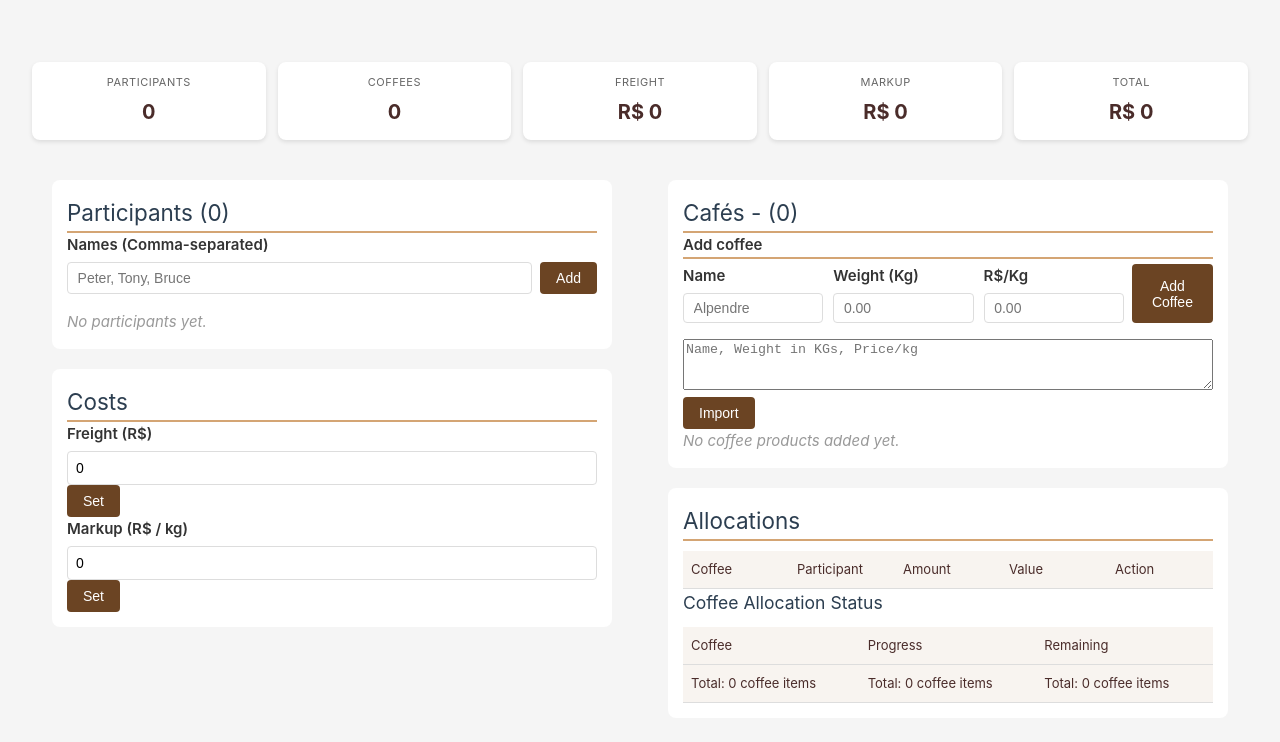
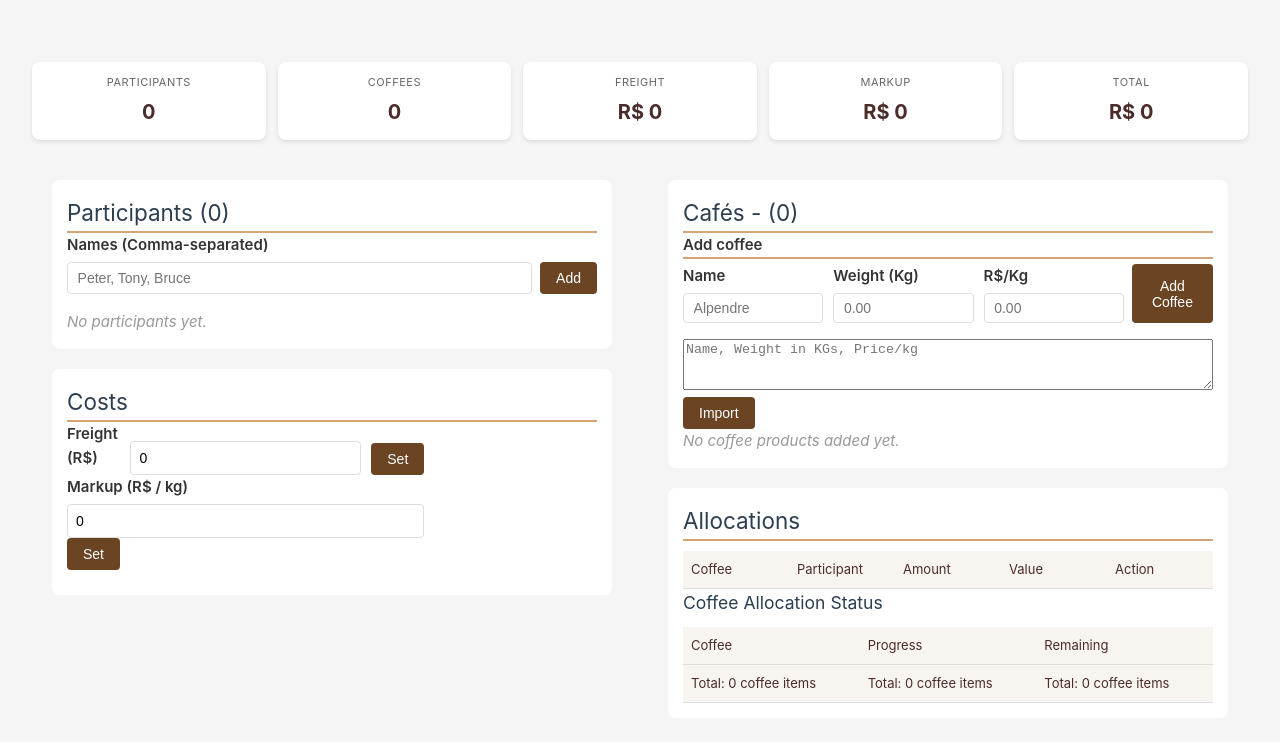
Before and after one commit to paulograbin/coffee, a Vue app: page /#/ in a window 1280 px wide. Shown: the top 742 px of the page. Built offline with nearby package versions, Linux system fonts and the light colour scheme; the HTML template or start-up script is replaced by a standard one.

Commit message:
Adopt v-model.number

```diff
--- a/src/components/CoffeeTable.vue
+++ b/src/components/CoffeeTable.vue
@@ -85,12 +85,12 @@ function importCoffeeCsv() {
 
         <div class="form-group">
           <label for="coffeeWeight">Weight (Kg)</label>
-          <input id="coffeeWeight" v-model="newCoffeeWeight" placeholder="0.00" type="number" />
+          <input id="coffeeWeight" v-model.number="newCoffeeWeight" placeholder="0.00" type="number" />
         </div>
 
         <div class="form-group">
           <label for="coffeePrice">R$/Kg</label>
-          <input id="coffeePrice" v-model="newCoffeePrice" placeholder="0.00" type="number" />
+          <input id="coffeePrice" v-model.number="newCoffeePrice" placeholder="0.00" type="number" />
         </div>
       </div>
       <button type="submit">Add Coffee</button>
--- a/src/components/CostsTable.vue
+++ b/src/components/CostsTable.vue
@@ -22,12 +22,13 @@ function setMarkup() {
   <div class="coffee-table card">
     <h2 class="cardDescription">Costs</h2>
 
-    <div class="costsForm">
-      <div class="freightForm">
+    <div class="costs-layout">
+      <div class="costsForm form-group">
+        <div class="freightForm inline-form">
           <label for="freight">Freight (R$)</label>
           <input
             type="number"
-          v-model="freightCost"
+            v-model.number="freightCost"
             placeholder="R$ 0.00"
             step="0.01"
             min="0"
@@ -41,7 +42,7 @@ function setMarkup() {
           <label for="markup">Markup (R$ / kg)</label>
           <input
             type="number"
-          v-model="markupCost"
+            v-model.number="markupCost"
             placeholder="R$ 0.00"
             step="0.01"
             min="0"
@@ -59,8 +60,9 @@ function setMarkup() {
         </div>
         <div v-if="markupCost > 0" class="markup-summary">
           <p>Markup: {{ markupCost }}</p>
-        <p>Total Weight: {{}}</p>
-        <p>Total Markup: {{}}</p>
+          <p>Total Weight: {{ markupCost }}</p>
+          <p>Total Markup: {{ markupCost * participantStore.participants.length }}</p>
+        </div>
       </div>
     </div>
   </div>
@@ -89,6 +91,10 @@ function setMarkup() {
   margin-bottom: 0;
 }
 
+.form-group {
+  margin-bottom: 10px;
+}
+
 .freight-summary {
   background: #e3f2fd;
   padding: 15px;
@@ -99,6 +105,34 @@ function setMarkup() {
 .freight-summary p {
   margin: 5px 0;
   font-size: 16px;
+}
+
+.costs-layout {
+  display: flex;
+  gap: 15px;
+}
+
+.costs-forms {
+  flex: 1;
+  min-width: 0;
+}
+
+.costs-summary {
+  flex: 1;
+  min-width: 0;
+}
+
+.costs-summary .freight-summary,
+.costs-summary .markup-summary {
+  margin-top: 0;
+  padding: 10px;
+  font-size: 13px;
+}
+
+.costs-summary .freight-summary p,
+.costs-summary .markup-summary p {
+  margin: 3px 0;
+  font-size: 13px;
 }
 
 .freight-summary .highlight {
```
Also changed, not shown: 1 other file (tests, documents, lock files or other folders). Lines whose indentation alone changed are shown as unchanged.
